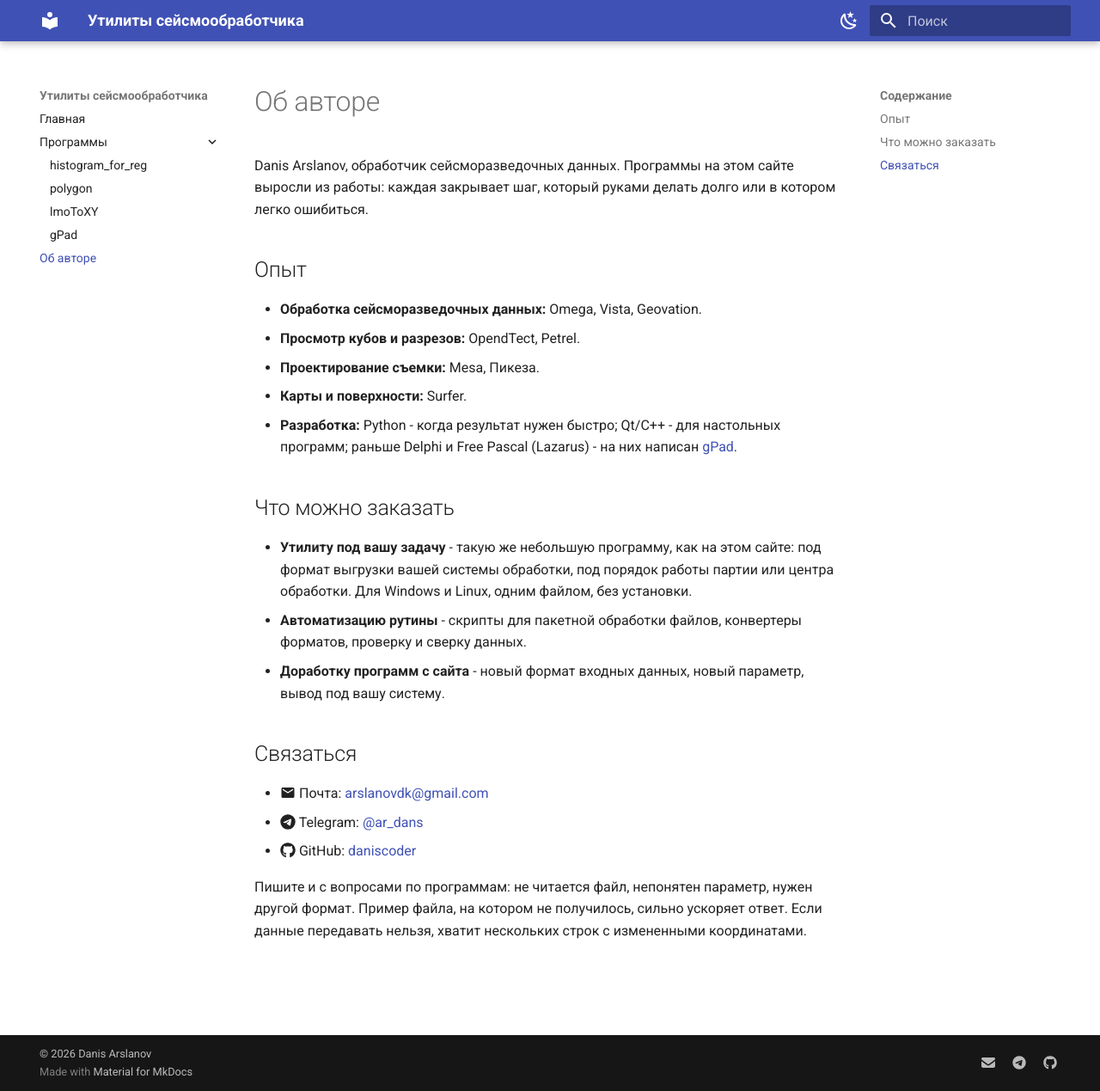
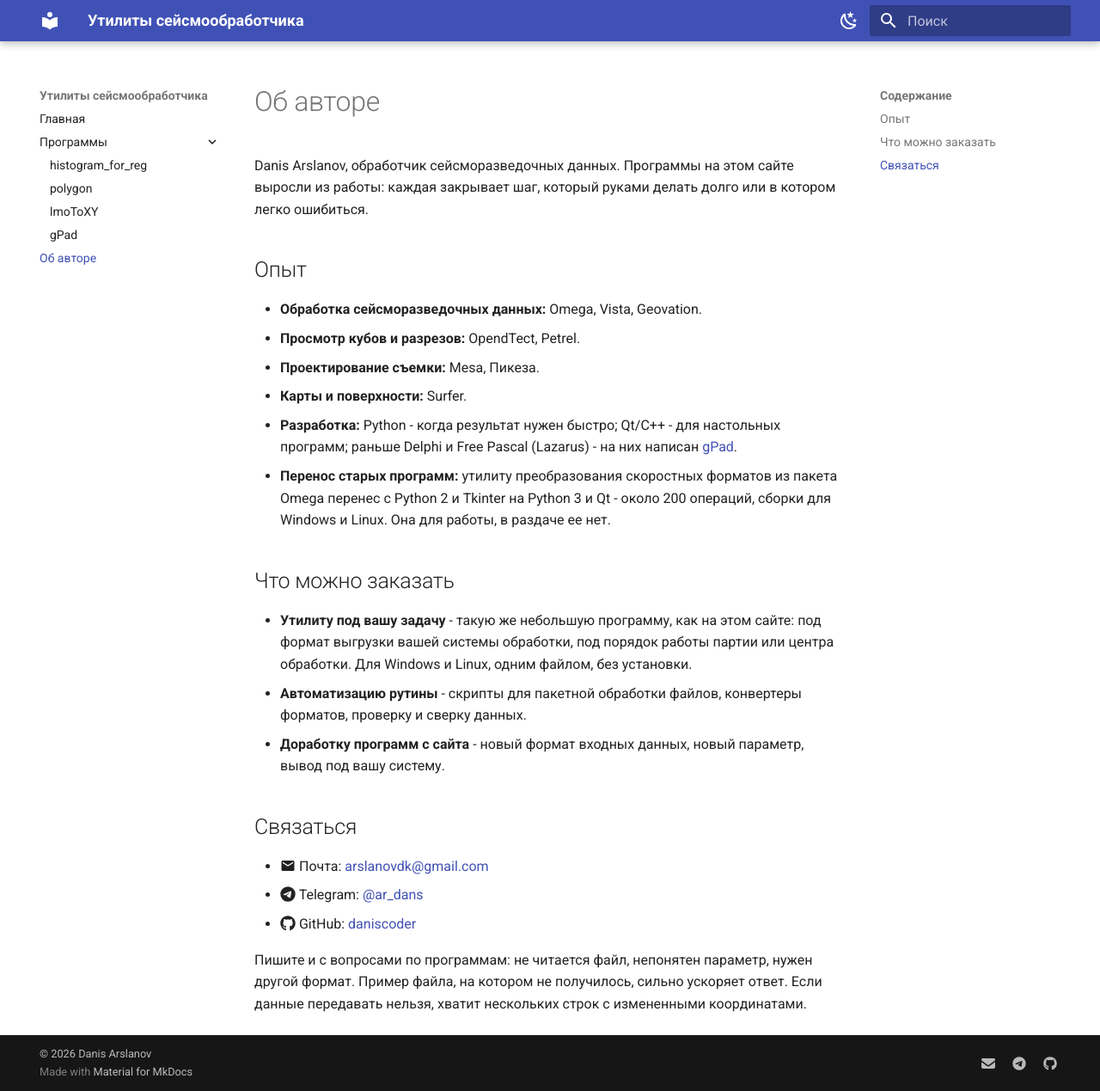
Before and after one commit to daniscoder/daniscoder.github.io, an MkDocs documentation site: the page built from docs/author.md, in a window 1280 px wide and 1269 px high. Shown: the whole window at 86% size. Built offline with MkDocs 1.6.1 and Material for MkDocs 9.7.7, drawn with Linux system fonts in a browser that asks for light colours.

Commit message:
Об авторе: перенос утилиты из Omega - в опыте, без раздачи
Сама утилита - порт чужого кода, поэтому только упоминание, без имени и скрина.

```diff
--- a/docs/author.md
+++ b/docs/author.md
@@ -13,6 +13,9 @@ Danis Arslanov, обработчик сейсморазведочных данн
 - **Разработка:** Python - когда результат нужен быстро; Qt/C++ - для
   настольных программ; раньше Delphi и Free Pascal (Lazarus) - на них
   написан [gPad](gpad.md).
+- **Перенос старых программ:** утилиту преобразования скоростных форматов из
+  пакета Omega перенес с Python 2 и Tkinter на Python 3 и Qt - около 200
+  операций, сборки для Windows и Linux. Она для работы, в раздаче ее нет.
 
 ## Что можно заказать
 
```
